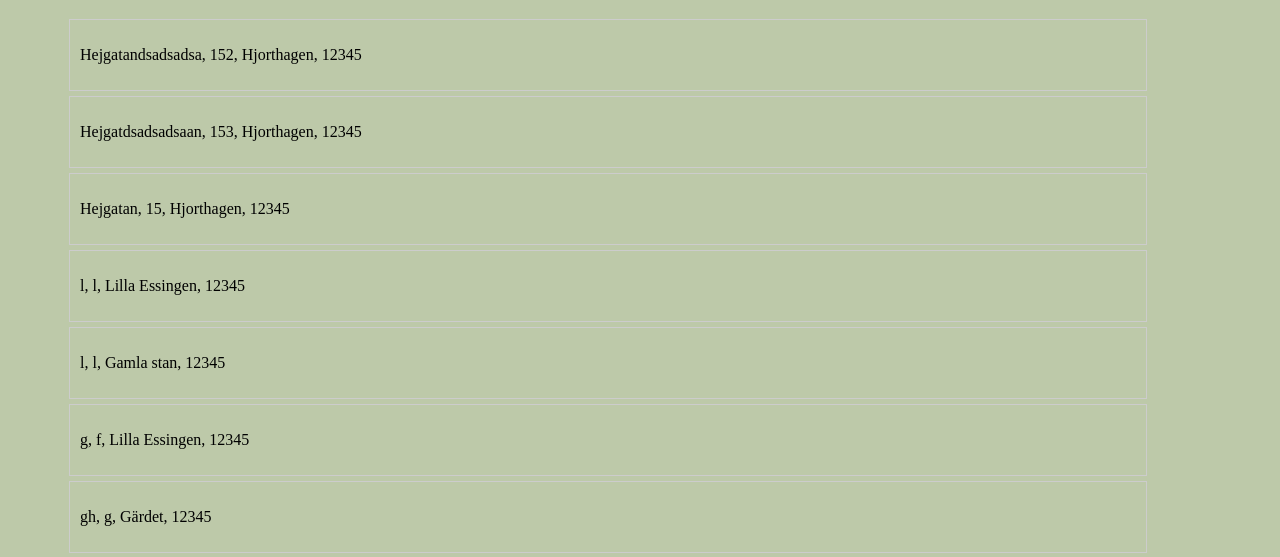
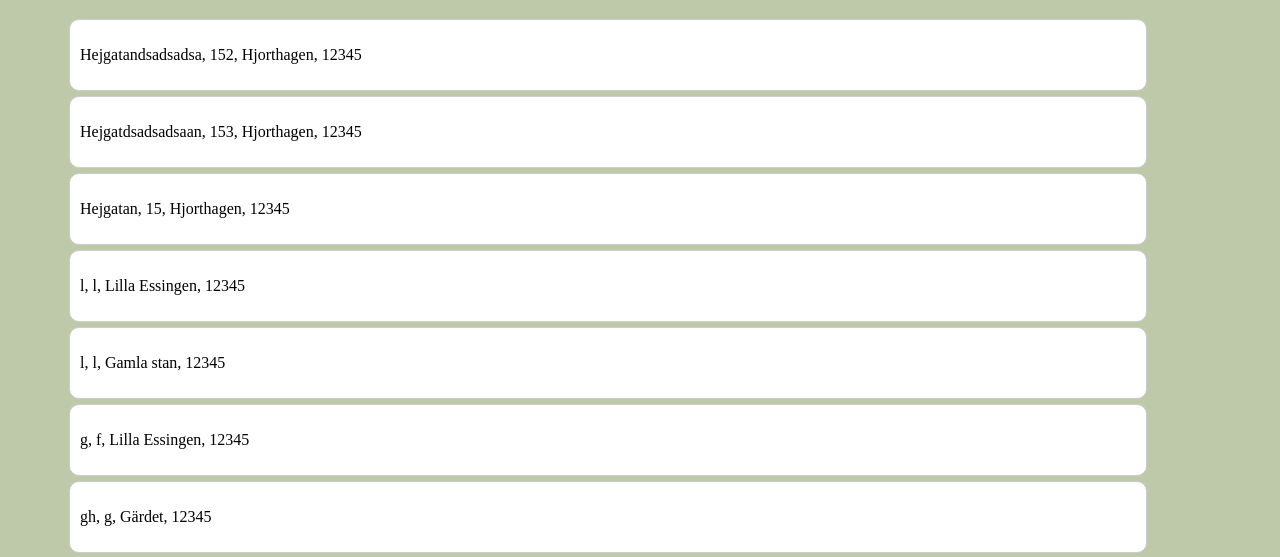
Before and after one commit to AlbinBjerhem/Codebusters, a website with bundled scripts: page public/index.html in a window 1280 px wide. Both pictures are taken after a click on the link "Köpa bostad". Shown: the part 181-738 px from the top of the page. Built offline with nearby package versions, Linux system fonts and the light colour scheme; data requests are answered from the project's data file.

Commit message:
lite småfix

```diff
--- a/public/buyPage/buyPage.js
+++ b/public/buyPage/buyPage.js
@@ -1,6 +1,8 @@
 const setupBuyPage = () => {
   fetchDataAndRenderBuyPage();
 };
+
+let currentSelectedProperty = null;
 
 const fetchDataAndRenderBuyPage = async () => {
   try {
@@ -28,18 +30,30 @@ const renderBuyPage = (bostadData) => {
 
       const detailsElement = document.createElement('div');
       detailsElement.classList.add('details');
-      detailsElement.innerHTML = `<p>Typ av bostad: ${property.typeOfProperty}</p>
+      detailsElement.innerHTML = `
+                <div class="property-details">
+                    <p>Typ av bostad: ${property.typeOfProperty}</p>
                     <p>Antal rum: ${property.roomAmount}</p>
                     <p>Byggår: ${property.creationYear}</p>
                     <p>Hiss: ${property.elevator}</p>
+                </div>
+                <div class="property-details">
                     <p>Parkering: ${property.parking}</p>
                     <p>Innegård: ${property.yard}</p>
                     <p>Förråd: ${property.storage}</p>
-                                         <p>Vind: ${property.attic}</p>`;
+                    <p>Vind: ${property.attic}</p>
+                </div>
+            `;
       propertyElement.appendChild(detailsElement);
 
       propertyElement.addEventListener('click', () => {
+        if (currentSelectedProperty) {
+          currentSelectedProperty.classList.remove('selected');
+        }
+
         propertyElement.classList.toggle('selected');
+
+        currentSelectedProperty = propertyElement;
       });
 
       appContainer.appendChild(propertyElement);
--- a/public/style.css
+++ b/public/style.css
@@ -329,20 +329,35 @@ button {
   margin: 5px;
   cursor: pointer;
   transition: transform 0.3s ease-in-out;
+  display: grid;
+  align-items: center;
+  gap: 10px;
+  text-align: left;
+  border-radius: 10px;
+  background-color: #fff;
+  z-index: 0;
 }
 
 .property.selected {
   transform: scaleY(1.2);
-  /* Increase the height of the selected item */
   z-index: 1;
-  /* Bring the selected item to the foreground */
 }
 
 .details {
   display: none;
+  /* Initially hide the details */
+  gap: 10px;
+  grid-template-columns: repeat(4, 1fr);
+  /* Display details in rows of 4 when selected */
+}
+
+.details p {
+  padding: 5px;
+  border-bottom: 1px solid #ccc;
+  margin: 0;
 }
 
 .property.selected .details {
-  display: block;
-  /* Show details section when the property is selected */
+  display: grid;
+  /* Show the details when the property is selected */
 }
```
Lines whose indentation alone changed are shown as unchanged.
